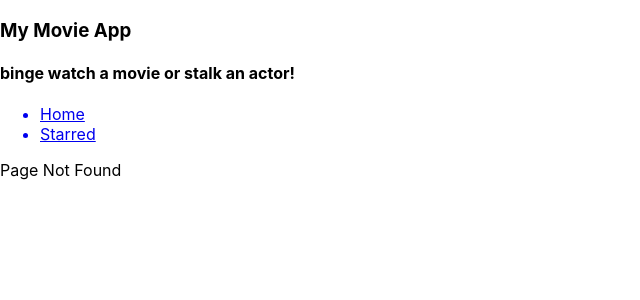
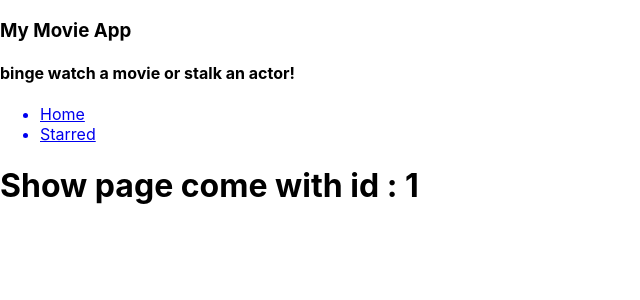
Before and after one commit to YashMistryy/React_Box-Office-App, a React (Create React App) app: page /shows/1 in a window 1280 px wide. Before the commit this address had no page. Shown: the top 300 px of the page, without its empty margins (0-640 px from the left). Built offline with nearby package versions, Linux system fonts and the light colour scheme; the HTML template or start-up script is replaced by a standard one.

Commit message:
routes for showspage has been added.useParams was used

```diff
--- a/src/App.jsx
+++ b/src/App.jsx
@@ -3,6 +3,7 @@
 import { Route, Routes, BrowserRouter } from 'react-router-dom';
 import Home from './pages/Home';
 import Starred from './pages/Starred';
+import ShowPage from './components/ShowPage';
 import './App.css';
 import MainLayout from './components/MainLayout';
 
@@ -14,8 +15,9 @@ function App() {
         <Route element={<MainLayout/>}>
           <Route path="/" element={<Home />} />
           <Route path="/starred" element={<Starred />} />
-          <Route path="*" element={<div>Page Not Found</div>} />
+          <Route path='/shows/:showId' element={<ShowPage/>} />
         </Route>
+        <Route path="*" element={<div>Page Not Found</div>} />
       </Routes>
     </BrowserRouter>
   );
--- /dev/null
+++ b/src/components/ShowPage.jsx
@@ -0,0 +1,7 @@
+import {useParams } from 'react-router-dom';
+
+const ShowPage = ()=>{
+    const params = useParams()
+return (<h1>Show page come with id : {params.showId}</h1>)
+}
+export default ShowPage
--- a/src/components/shows/ShowsCard.jsx
+++ b/src/components/shows/ShowsCard.jsx
@@ -13,7 +13,7 @@ const ShowsCard = ({name,image,summary})=>{
             <h3>show : {name}</h3>\
             <div>
             <p>{strippedSummary}</p>
-            <Link to='/'>show more</Link>
+            <Link to={`/shows/${name}`}>show more</Link>
             </div>
         </div>
     )
```
